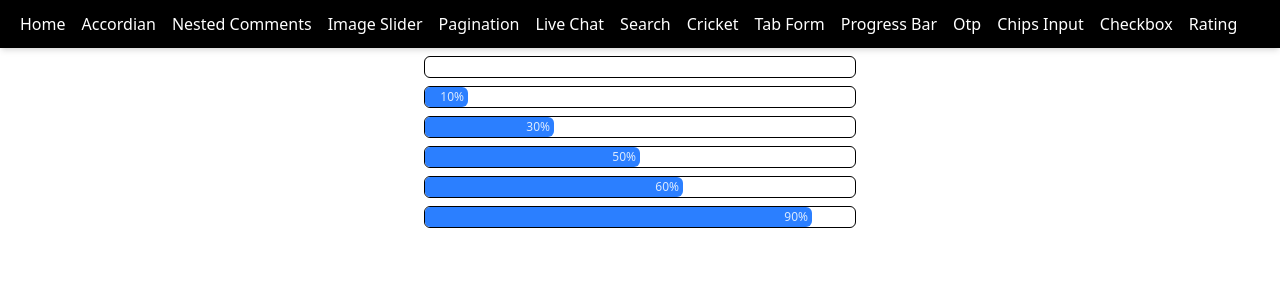
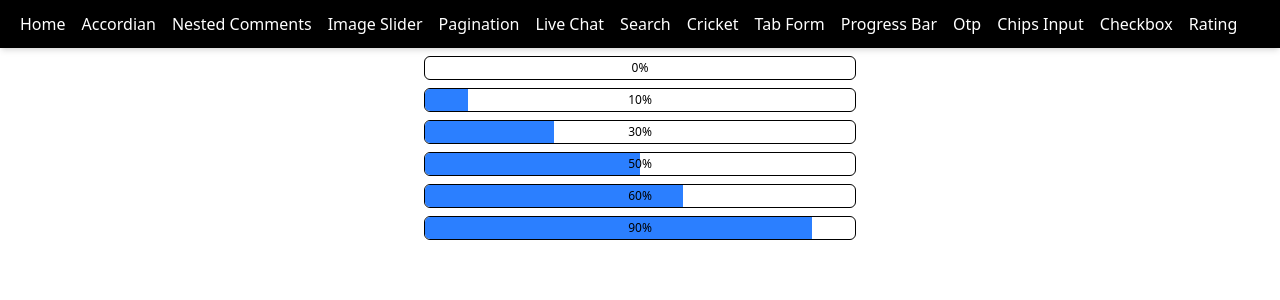
Before and after one commit to Ujjwal426/machine-coding-round, a React (Vite) app: page /progress-bar in a window 1280 px wide. Shown: the top 300 px of the page. Built offline with nearby package versions, Linux system fonts and the light colour scheme.

Commit message:
improve progress bar

```diff
--- a/src/Pages/ProgressBar/index.jsx
+++ b/src/Pages/ProgressBar/index.jsx
@@ -1,41 +1,45 @@
 import React, { useEffect, useState } from "react";
 
+const TARGETS = [0, 10, 30, 50, 60, 90];
+
+const clamp = (value) => Math.min(100, value);
+
+const Bar = ({ value }) => {
+  const percent = clamp(value);
+
+  return (
+    <div
+      className="relative h-6 border border-black rounded-md m-2 overflow-hidden"
+      role="progressbar"
+      aria-valuenow={percent}
+      aria-valuemin={0}
+      aria-valuemax={100}
+    >
+      <div
+        className="h-full w-full bg-blue-500 transition-transform duration-500 ease-out"
+        style={{ transform: `translateX(${percent - 100}%)` }}
+      />
+      <span className="absolute inset-0 flex items-center justify-center text-xs">
+        {percent}%
+      </span>
+    </div>
+  );
+};
+
 const ProgressBar = () => {
-  const [progress, setProgress] = useState([0, 0, 0, 0, 0, 0, 0]);
+  const [progress, setProgress] = useState(() => TARGETS.map(() => 0));
 
   useEffect(() => {
-    setTimeout(() => {
-      setProgress([0, 10, 30, 50, 60, 90]);
-    }, 10);
+    const timer = setTimeout(() => setProgress(TARGETS), 100);
+
+    return () => clearTimeout(timer);
   }, []);
 
   return (
-    <div className="flex justify-center">
-      <div className="w-full max-w-md">
-        {progress?.map((item, index) => (
-          <div
-            className="border border-black rounded-md m-2 overflow-hidden"
-            key={index}
-          >
-            <div
-              className={`${
-                item < 4 ? "text-black" : "text-blue-100"
-              } bg-blue-500 text-xs font-medium leading-none rounded-md transition-all duration-100 ease-in`}
-              style={{
-                transform: `translateX(${item - 100}%)`,
-                textAlign: item < 4 ? "left" : "right",
-                padding: "4px",
-              }}
-              role="progressbar"
-              aria-valuenow={item}
-              aria-valuemin="0"
-              aria-valuemax="100"
-            >
-              {item}%
-            </div>
-          </div>
-        ))}
-      </div>
+    <div className="w-full max-w-md mx-auto">
+      {progress.map((value, index) => (
+        <Bar key={index} value={value} />
+      ))}
     </div>
   );
 };
```
